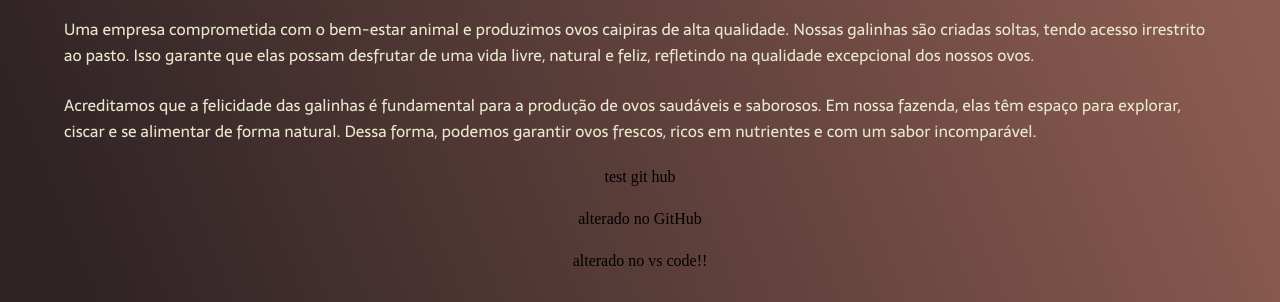
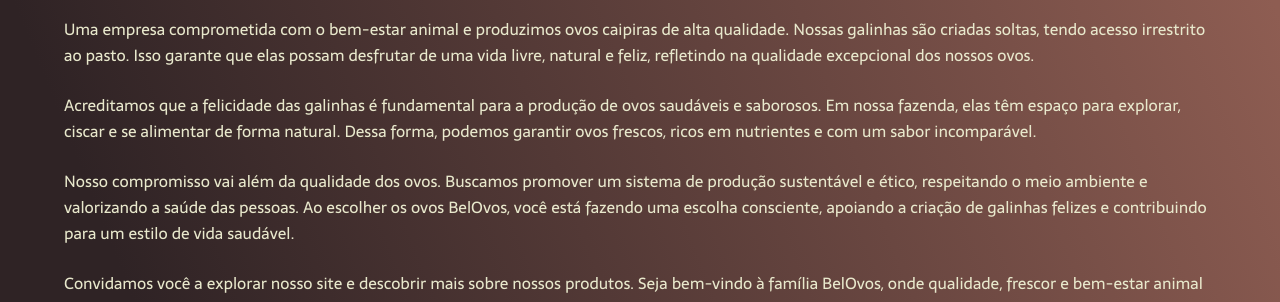
Before and after one commit to Josibel016/BELOVOS-SITE, a plain HTML site: page index.html in a window 1280 px wide. Shown: the part 640-942 px from the top of the page. Drawn offline with Linux system fonts and the light colour scheme.

Commit message:
Update index.html
Just cleaned some unnecessary comments

```diff
--- a/index.html
+++ b/index.html
@@ -47,10 +47,7 @@
 
     <p class="conteudo-secundario-paragrafo">Uma empresa comprometida com o bem-estar animal e produzimos ovos caipiras de alta qualidade. Nossas galinhas são criadas soltas, tendo acesso irrestrito ao pasto. Isso garante que elas possam desfrutar de uma vida livre, natural e feliz, refletindo na qualidade excepcional dos nossos ovos.</p>
 <p class="conteudo-secundario-paragrafo">Acreditamos que a felicidade das galinhas é fundamental para a produção de ovos saudáveis e saborosos. Em nossa fazenda, elas têm espaço para explorar, ciscar e se alimentar de forma natural. Dessa forma, podemos garantir ovos frescos, ricos em nutrientes e com um sabor incomparável.
-            <p> test git hub</p>
 
-            <p> alterado no GitHub</p>
-            <p> alterado no vs code!!</p>
 </p>
 <p class="conteudo-secundario-paragrafo">Nosso compromisso vai além da qualidade dos ovos. Buscamos promover um sistema de produção sustentável e ético, respeitando o meio ambiente e valorizando a saúde das pessoas. Ao escolher os ovos BelOvos, você está fazendo uma escolha consciente, apoiando a criação de galinhas felizes e contribuindo para um estilo de vida saudável.</p>
 <p class="conteudo-secundario-paragrafo">Convidamos você a explorar nosso site e descobrir mais sobre nossos produtos. Seja bem-vindo à família BelOvos, onde qualidade, frescor e bem-estar animal se encontram em cada ovo que produzimos</p>
```
